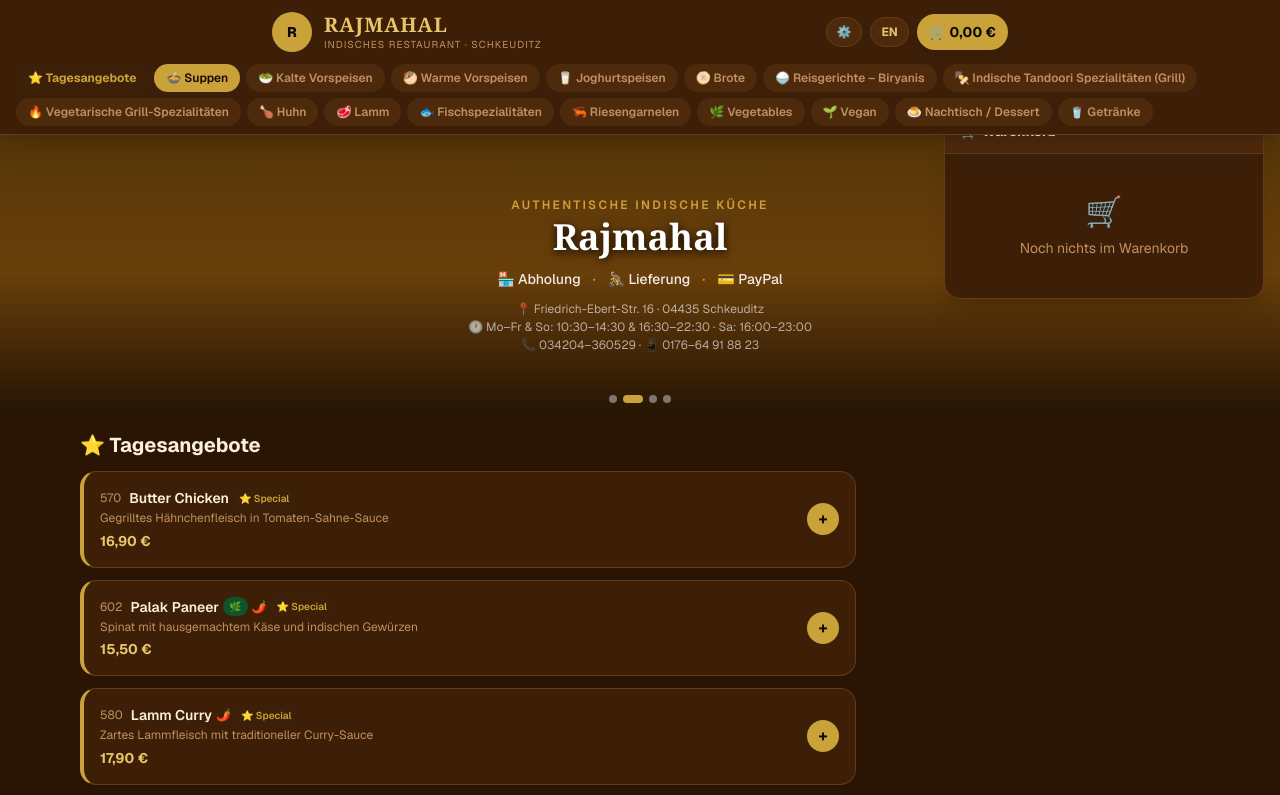
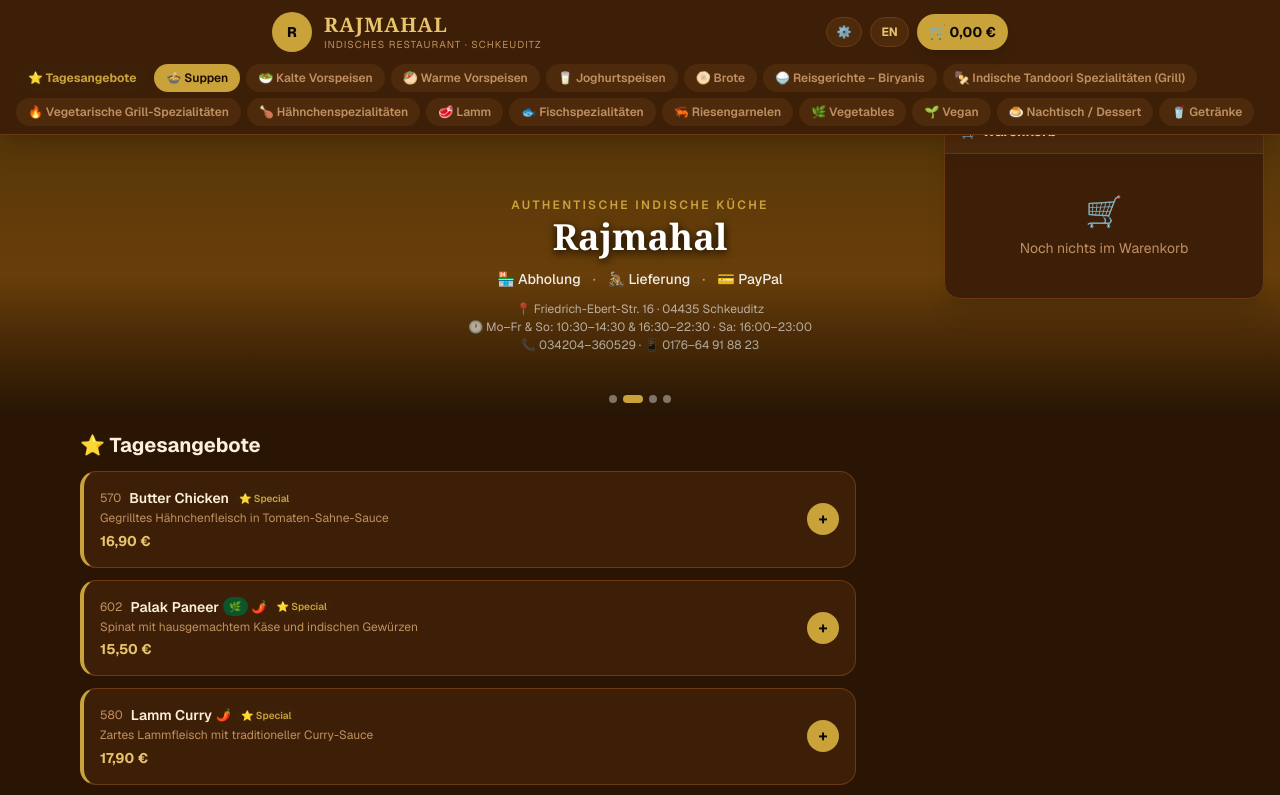
Before and after one commit to arenzo-netizen/rajmahal-app, a Next.js app: page / in a window 1280 px wide. Shown: the top 795 px of the page. Built offline with nearby package versions, Linux system fonts and the light colour scheme.

Commit message:
Huhn → Hähnchenspezialitäten (de+en)

```diff
--- a/app/data/menu.ts
+++ b/app/data/menu.ts
@@ -181,8 +181,8 @@
   },
   {
     id: "huhn",
-    name: "Huhn",
-    nameEn: "Chicken",
+    name: "Hähnchenspezialitäten",
+    nameEn: "Chicken Specialities",
     emoji: "🍗",
     subtitle: "Serviert mit Basmati-Reis",
     subtitleEn: "Served with basmati rice",
```
